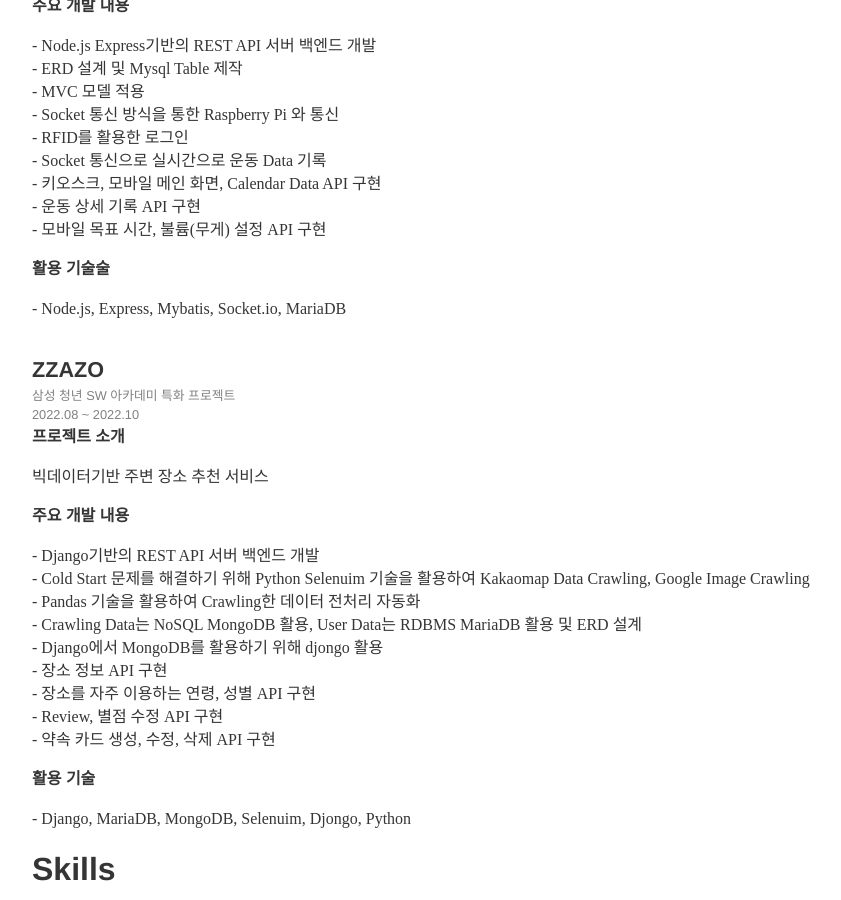
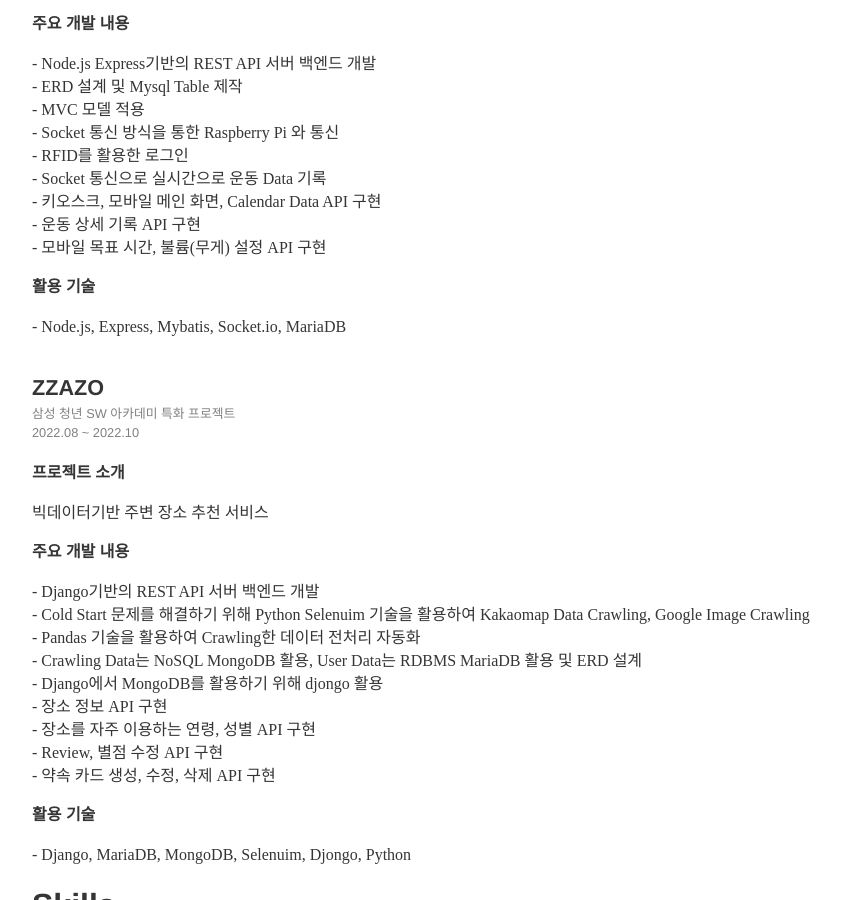
Before and after one commit to Sungbae95/Sungbae95.github.io, a Jekyll site: the page built from index.md, in a window 1280 px wide and 900 px high, scrolled down 1555 px. Shown: the whole window, without its empty margins (208-1049 px from the left). Built offline with Jekyll 4.4.1, drawn with Linux system fonts in a browser that asks for light colours; some web fonts are replaced.

Commit message:
Update index.md

```diff
--- a/index.md
+++ b/index.md
@@ -53,7 +53,7 @@
 
 # Project
 <span style="font-size:135%"> <b> SALUS</b> </span> <br/>
-<span style="font-size:80%; color:gray"> 삼성 청년 SW 아카데미 공통 프로젝트<br/> 2022.07 ~ 2022.08  </span> <br/>
+<span style="font-size:80%; color:gray"> 삼성 청년 SW 아카데미 공통 프로젝트<br/> 2022.07 ~ 2022.08  </span> <br/> <br/>
 <span style="font-size:100%"> <b>프로젝트 소개</b> </span> <br/>
 <p style="line-height:23px; font-family: nanumsquare;">
   Salus는 매일 발전하는 나를 확인할 수 있고 완료한 을 자동으로 기록해주는 IOT 서비스입니다.
@@ -70,13 +70,13 @@
   - 운동 상세 기록 API 구현<br/>
   - 모바일 목표 시간, 불륨(무게) 설정 API 구현<br/>
 </p>
-<span style="font-size:100%"> <b>활용 기술술</b> </span> <br/>
+<span style="font-size:100%"> <b>활용 기술</b> </span> <br/>
 <p style="line-height:23px; font-family: nanumsquare;">
   - Node.js, Express, Mybatis, Socket.io, MariaDB <br/>
 </p>
 <br/>
 <span style="font-size:135%"> <b>ZZAZO</b> </span> <br/>
-<span style="font-size:80%; color:gray"> 삼성 청년 SW 아카데미 특화 프로젝트<br/> 2022.08 ~ 2022.10  </span> <br/>
+<span style="font-size:80%; color:gray"> 삼성 청년 SW 아카데미 특화 프로젝트<br/> 2022.08 ~ 2022.10  </span> <br/> <br/>
 <span style="font-size:100%"> <b>프로젝트 소개</b> </span> <br/>
 <p style="line-height:23px; font-family: nanumsquare;">
   빅데이터기반 주변 장소 추천 서비스
```
